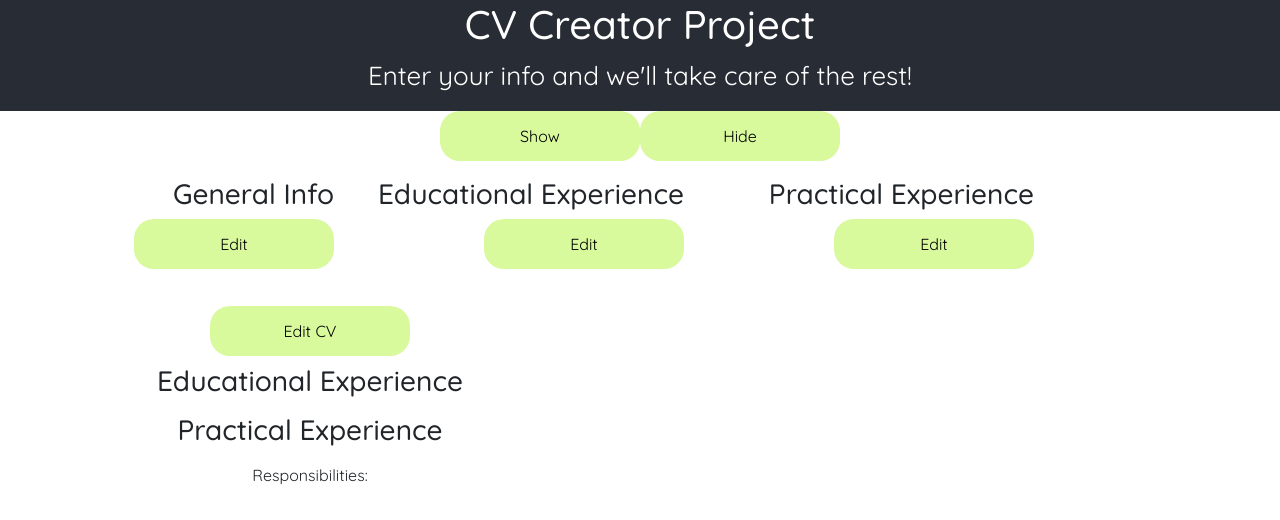
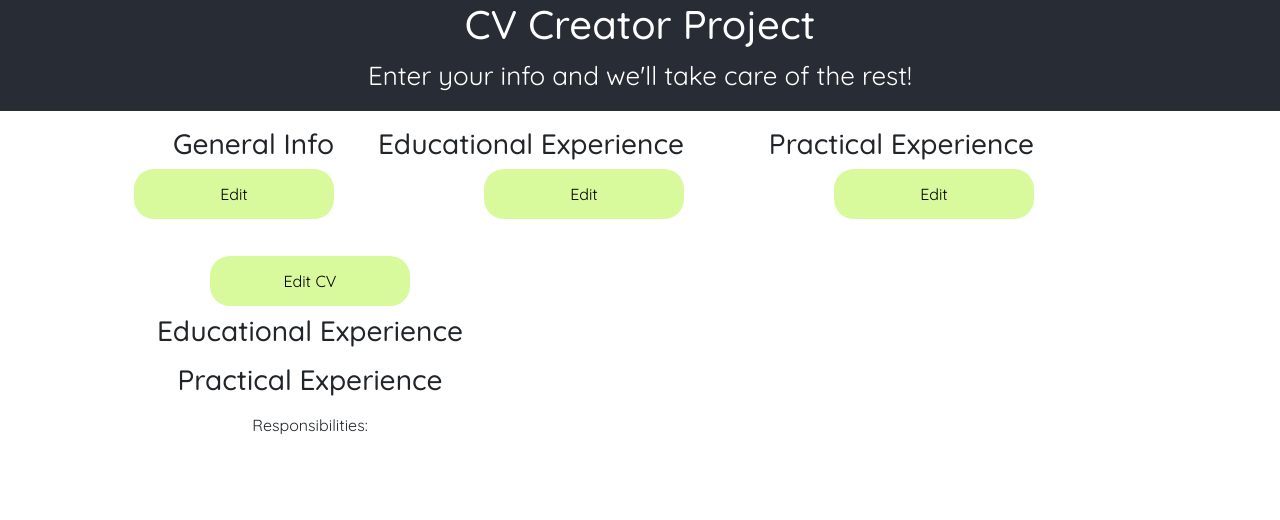
Before and after one commit to pinkx-xlink/cv-application-project, a React (Create React App) app in the folder cv-app-project/: page / in a window 1280 px wide. Shown: the top 520 px of the page. Built offline with nearby package versions, Linux system fonts and the light colour scheme.

Commit message:
Remove Document element and import

```diff
--- a/cv-app-project/src/App.js
+++ b/cv-app-project/src/App.js
@@ -3,7 +3,7 @@ import { useState, useReducer } from 'react';
 import Text from './components/Text';
 import InputFieldsList from './components/InputFieldsList';
 import infoReducer, { initialState } from './components/infoReducer';
-import Documentt from './components/Document';
+
 
 
 function App() {
@@ -81,9 +81,6 @@ function App() {
         <h1>CV Creator Project</h1>
         <p>Enter your info and we'll take care of the rest!</p>
       </header>
-
-      <Documentt />
-
       <div class="user-input">
           <div class="general-info">
             <h3>General Info</h3>
--- a/cv-app-project/src/components/Document.js
+++ /dev/null
@@ -1,29 +0,0 @@
-import React, { Component } from 'react'
-
-export default class Documentt extends Component {
-    state = {
-        isActive:false
-    }
-
-    handleShow = () => {
-        this.setState({
-            isActive:true
-        })
-    }
-
-    handleHide = () => {
-        this.setState({
-            isActive:false
-        })
-    }
-    render(){
-        return (
-            <div>
-                {this.state.isActive ? <h1>DOCUMENTT</h1> : null}
-                <button onClick={this.handleShow}>Show</button>
-                <button onClick={this.handleHide}>Hide</button>
-            </div>
-        )
-    }
-
-}
```
Also changed, not shown: cv-app-project/src/components/UserInputFields.js (added).
